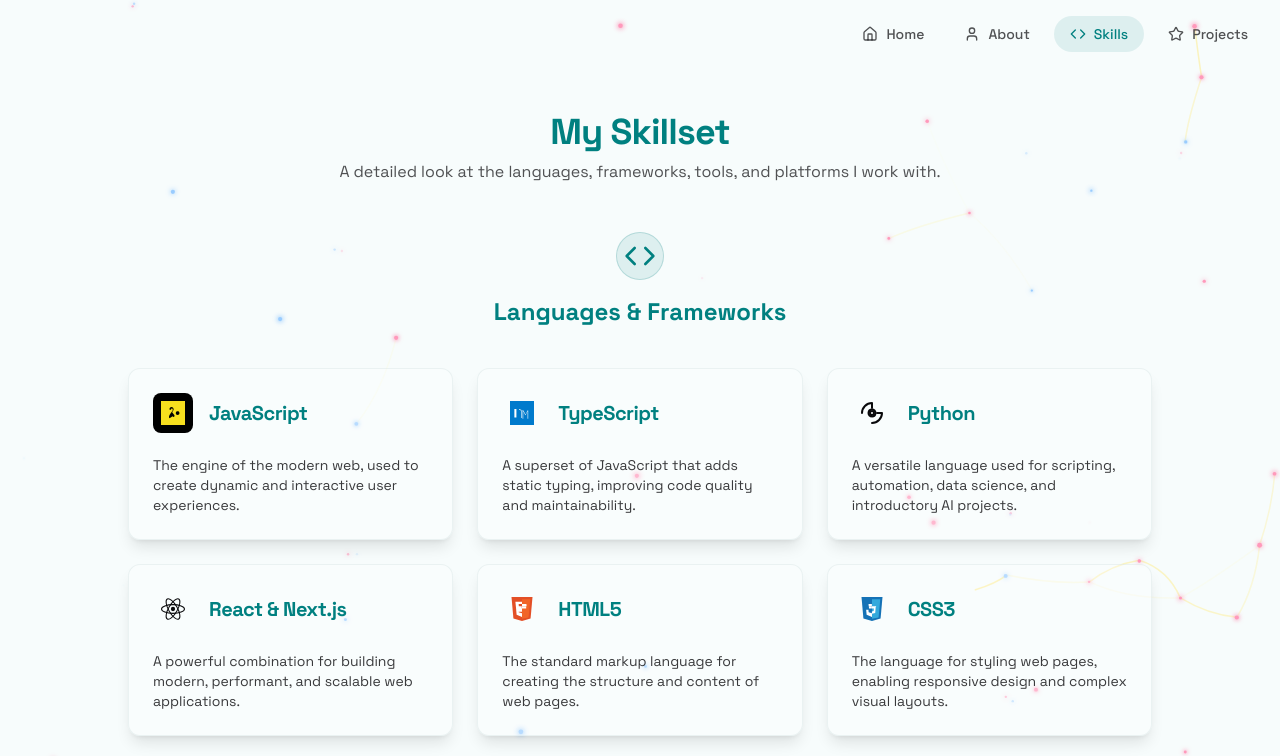
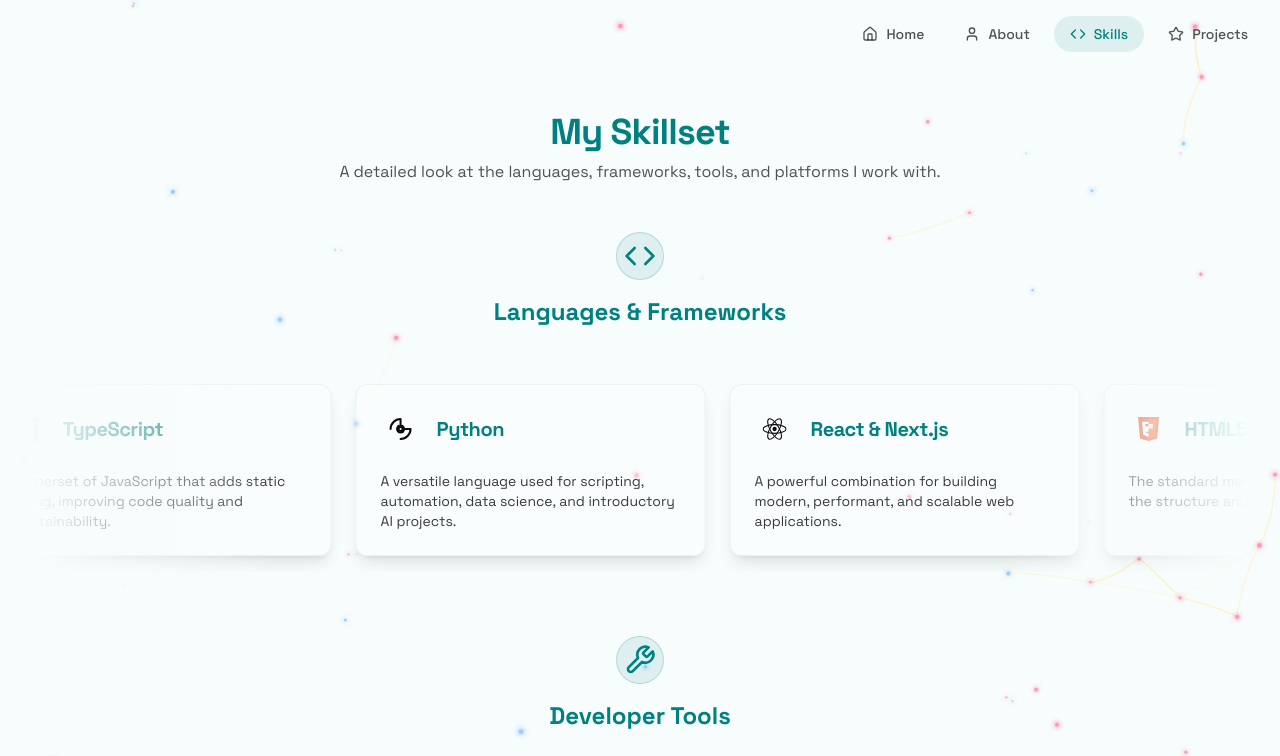
Before and after one commit to akshay-abraham/Quantalink, a Next.js app: page /skills in a window 1280 px wide. Shown: the top 756 px of the page. Built offline with nearby package versions, Linux system fonts and the light colour scheme.

Commit message:
feat: add scrolling animation to skill logos

```diff
--- a/src/app/globals.css
+++ b/src/app/globals.css
@@ -60,6 +60,15 @@ body {
 
   .animate-ghost {
       animation: ghost-float 2.5s ease-in-out infinite;
+  }
+
+  @keyframes scrolling-logos {
+    from { transform: translateX(0); }
+    to { transform: translateX(-100%); }
+  }
+
+  .animate-scrolling-logos {
+    animation: scrolling-logos 40s linear infinite;
   }
 
 
--- a/src/app/skills/page.tsx
+++ b/src/app/skills/page.tsx
@@ -2,7 +2,7 @@
  * @file src/app/skills/page.tsx
  * @description The dedicated page for showcasing a detailed breakdown of skills.
  *              This page organizes skills into categories and displays them
- *              in a visually appealing card-based grid.
+ *              in visually appealing, infinitely scrolling rows.
  * @note This is a client component because it uses hooks (`useState`, `useEffect`)
  *       for animations.
  */
@@ -13,6 +13,7 @@ import PageFooter from '@/components/page-footer';
 import { skillsData, SkillCategory } from '@/lib/skills-data.tsx';
 import { Card, CardDescription, CardHeader, CardTitle } from '@/components/ui/card';
 import { cn } from '@/lib/utils';
+import { InfiniteScroller } from '@/components/infinite-scroller';
 
 /**
  * A small component to render a styled icon for a skill category.
@@ -48,11 +49,11 @@ export default function SkillsPage() {
         <CategoryIcon icon={category.icon} />
         <h2 className="text-2xl font-bold text-primary mb-4">{category.title}</h2>
       </div>
-      <div className="grid grid-cols-1 sm:grid-cols-2 md:grid-cols-3 gap-6">
-        {category.skills.map((skill, skillIndex) => (
+       <InfiniteScroller speed={index % 2 === 0 ? "slow" : "normal"}>
+        {category.skills.map((skill) => (
           <Card
             key={skill.name}
-            className="bg-card/30 border-border/40 shadow-lg text-left flex flex-col transition-transform duration-300 hover:scale-105 hover:border-primary/50"
+            className="bg-card/40 border-border/40 shadow-lg text-left flex flex-col w-[350px] shrink-0"
           >
             <CardHeader className="flex-grow">
               <div className="flex items-center gap-4 mb-3">
@@ -67,7 +68,7 @@ export default function SkillsPage() {
             </CardHeader>
           </Card>
         ))}
-      </div>
+      </InfiniteScroller>
     </div>
   );
 
@@ -75,7 +76,7 @@ export default function SkillsPage() {
     <>
       <AnimatedBackground />
       <div className="relative z-10 flex min-h-screen w-full flex-col items-center p-4 sm:p-6 lg:p-8">
-        <div className="w-full max-w-5xl flex-grow">
+        <div className="w-full max-w-7xl flex-grow">
           <header className="mb-12 pt-20 text-center">
             <h1 className="text-4xl font-bold text-primary tracking-tight">
               My Skillset
--- /dev/null
+++ b/src/components/infinite-scroller.tsx
@@ -0,0 +1,84 @@
+/**
+ * @file src/components/infinite-scroller.tsx
+ * @description A component that creates an infinitely scrolling row of elements.
+ *              It duplicates the content to create a seamless looping effect.
+ * @note This is a client component because it uses hooks (`useEffect`, `useRef`).
+ */
+'use client';
+
+import { cn } from '@/lib/utils';
+import React, { useEffect, useRef, useState } from 'react';
+
+interface InfiniteScrollerProps {
+  children: React.ReactNode;
+  speed?: 'slow' | 'normal' | 'fast';
+  direction?: 'left' | 'right';
+  pauseOnHover?: boolean;
+}
+
+export const InfiniteScroller = ({
+  children,
+  speed = 'normal',
+  direction = 'left',
+  pauseOnHover = true,
+}: InfiniteScrollerProps) => {
+  const containerRef = useRef<HTMLDivElement>(null);
+  const scrollerRef = useRef<HTMLDivElement>(null);
+  const [isMounted, setIsMounted] = useState(false);
+
+  const speedMap = {
+    slow: '60s',
+    normal: '40s',
+    fast: '20s',
+  };
+
+  useEffect(() => {
+    // This hook ensures the logic runs only on the client side after mounting.
+    setIsMounted(true);
+
+    if (containerRef.current && scrollerRef.current) {
+      const scrollerContent = Array.from(scrollerRef.current.children);
+
+      // Duplicate the content to create the seamless scroll effect.
+      scrollerContent.forEach((item) => {
+        const duplicatedItem = item.cloneNode(true) as HTMLElement;
+        scrollerRef.current?.appendChild(duplicatedItem);
+      });
+
+      // Set CSS variables for animation control.
+      containerRef.current.style.setProperty('--animation-duration', speedMap[speed]);
+      containerRef.current.style.setProperty(
+        '--animation-direction',
+        direction === 'left' ? 'normal' : 'reverse'
+      );
+    }
+  }, [speed, direction]);
+
+  // Render nothing on the server to avoid hydration mismatches with duplicated content.
+  if (!isMounted) {
+    return null;
+  }
+
+  return (
+    <div
+      ref={containerRef}
+      className={cn(
+        'scroller-container relative w-full overflow-hidden',
+        // Adds a fading mask to the edges for a smoother visual transition.
+        '[mask-image:linear-gradient(to_right,transparent,white_20%,white_80%,transparent)]'
+      )}
+    >
+      <div
+        ref={scrollerRef}
+        className={cn(
+          'flex min-w-full shrink-0 gap-6 py-4 w-max flex-nowrap',
+           // The animation is applied here. It will pause on hover if enabled.
+          'animate-scrolling-logos',
+          pauseOnHover && 'hover:[animation-play-state:paused]'
+        )}
+      >
+        {children}
+      </div>
+    </div>
+  );
+};
```
